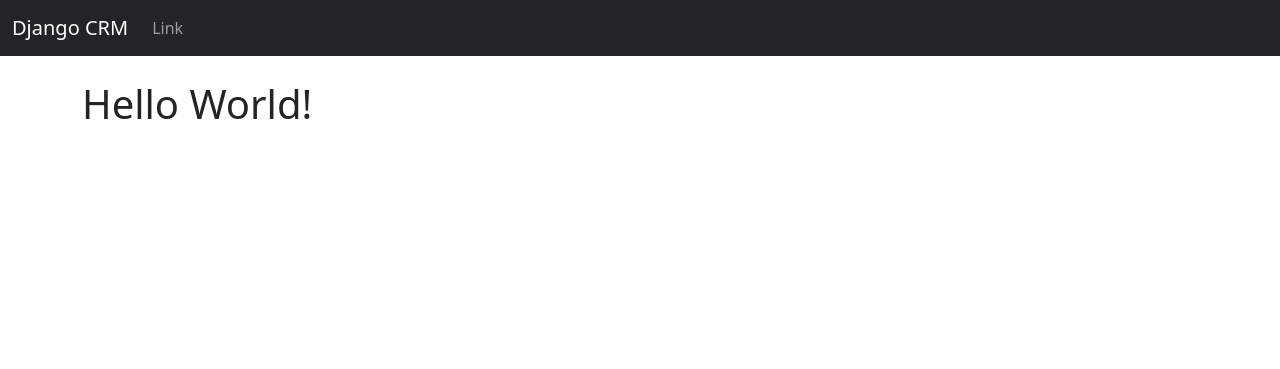
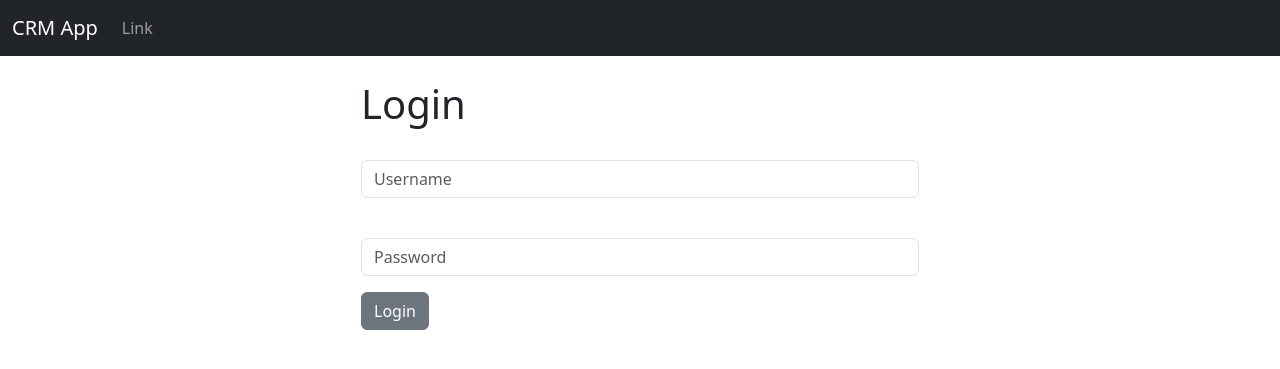
Before and after one commit to ThinkAboutRek/Customer-Relationship-Management-App, a Django app: page / in a window 1280 px wide. Shown: the top 369 px of the page. Run offline with Django 5.2, Linux system fonts and the light colour scheme.

Commit message:
'Login' function added

```diff
--- a/CRM_Website/templates/base.html
+++ b/CRM_Website/templates/base.html
@@ -3,17 +3,27 @@
   <head>
     <meta charset="utf-8">
     <meta name="viewport" content="width=device-width, initial-scale=1">
-    <title>Django CRM</title>
+    <title>CRM App</title>
     <link href="https://cdn.jsdelivr.net/npm/bootstrap@5.3.6/dist/css/bootstrap.min.css" rel="stylesheet" integrity="sha384-4Q6Gf2aSP4eDXB8Miphtr37CMZZQ5oXLH2yaXMJ2w8e2ZtHTl7GptT4jmndRuHDT" crossorigin="anonymous">
   </head>
   <body>
     {% include "navbar.html" %}
     <div class='container'>
         <br/>
+
+        {% if messages %}
+            {% for message in messages %}
+                <div class="alert alert-warning alert-dismissible fade show" role="alert">
+                    {{ message }}
+                    <button type="button" class="btn-close" data-bs-dismiss="alert" aria-label="Close"></button>
+                </div>
+            {% endfor %}
+        {% endif %}
+
         {% block content %}
         {% endblock %}
+
     </div>
-
     <script src="https://cdn.jsdelivr.net/npm/bootstrap@5.3.6/dist/js/bootstrap.bundle.min.js" integrity="sha384-j1CDi7MgGQ12Z7Qab0qlWQ/Qqz24Gc6BM0thvEMVjHnfYGF0rmFCozFSxQBxwHKO" crossorigin="anonymous"></script>
   </body>
 </html>
--- a/CRM_Website/templates/home.html
+++ b/CRM_Website/templates/home.html
@@ -2,6 +2,33 @@
 
 {% block content%}
 
-<h1>Hello World!</h1>
+<div class="col-md-6 offset-md-3">
+
+{% if user.is_authenticated %}
+
+<h1>You made it!</h1>
+
+{% else %}
+
+<h1>Login</h1>
+<br/>
+
+<form method='POST' action="{% url 'home' %}">
+    {% csrf_token %}
+    <form>
+  <div class="mb-3">
+    <input type="text" class="form-control" name="username" placeholder='Username' required>
+  </div>
+  <br/>
+  <div class="mb-3">
+    <input type="password" class="form-control" name="password" placeholder="Password" required>
+  </div>
+  <button type="submit" class="btn btn-secondary">Login</button>
+</form>
+</form>
+
+</div>
+
+{% endif %}
 
 {% endblock %}
--- a/CRM_Website/templates/navbar.html
+++ b/CRM_Website/templates/navbar.html
@@ -1,6 +1,6 @@
 <nav class="navbar navbar-expand-lg navbar-dark bg-dark">
   <div class="container-fluid">
-    <a class="navbar-brand" href="{% url 'home' %}">Django CRM</a>
+    <a class="navbar-brand" href="{% url 'home' %}">CRM App</a>
     <button class="navbar-toggler" type="button" data-bs-toggle="collapse" data-bs-target="#navbarSupportedContent" aria-controls="navbarSupportedContent" aria-expanded="false" aria-label="Toggle navigation">
       <span class="navbar-toggler-icon"></span>
     </button>
--- a/CRM_Website/views.py
+++ b/CRM_Website/views.py
@@ -1,4 +1,21 @@
-from django.shortcuts import render
+from django.shortcuts import render, redirect
+from django.contrib.auth import authenticate, login, logout
+from django.contrib import messages
 
 def home(request):
-    return render(request, 'home.html', {})
+    # Check to see if logging in
+    if request.method == 'POST':
+        username = request.POST['username']
+        password = request.POST['password']
+        # Authenticate
+        user = authenticate(request, username=username, password=password)
+        if user is not None:
+            login(request, user)
+            messages.success(request, "You Have Been Logged In!")
+            return redirect('home')
+        else:
+            messages.success(request, "There Was An Error Logging In, Please Try Again...")
+            return redirect('home')
+
+    else:
+        return render(request, 'home.html', {})
```
Also changed, not shown: 1 other file.
